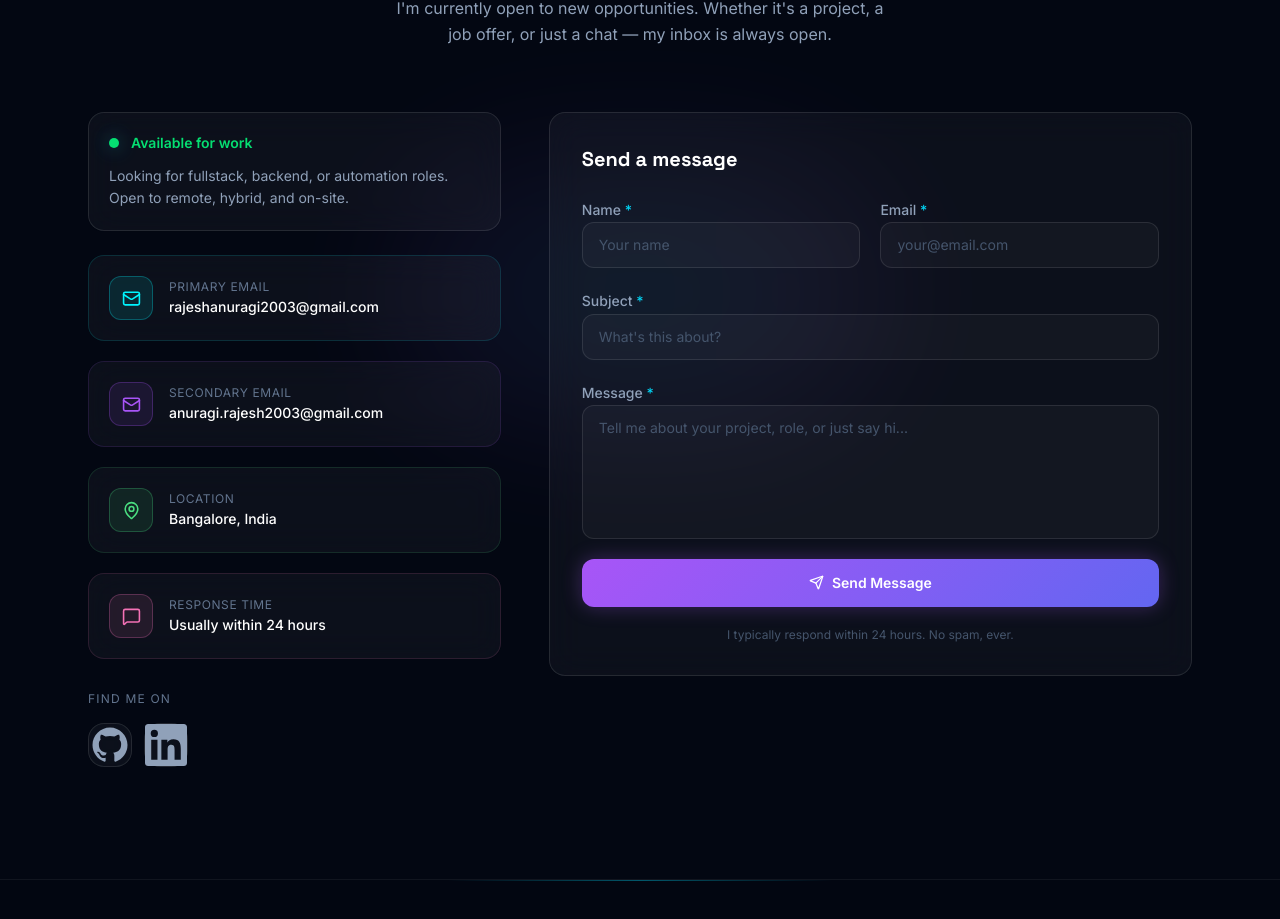
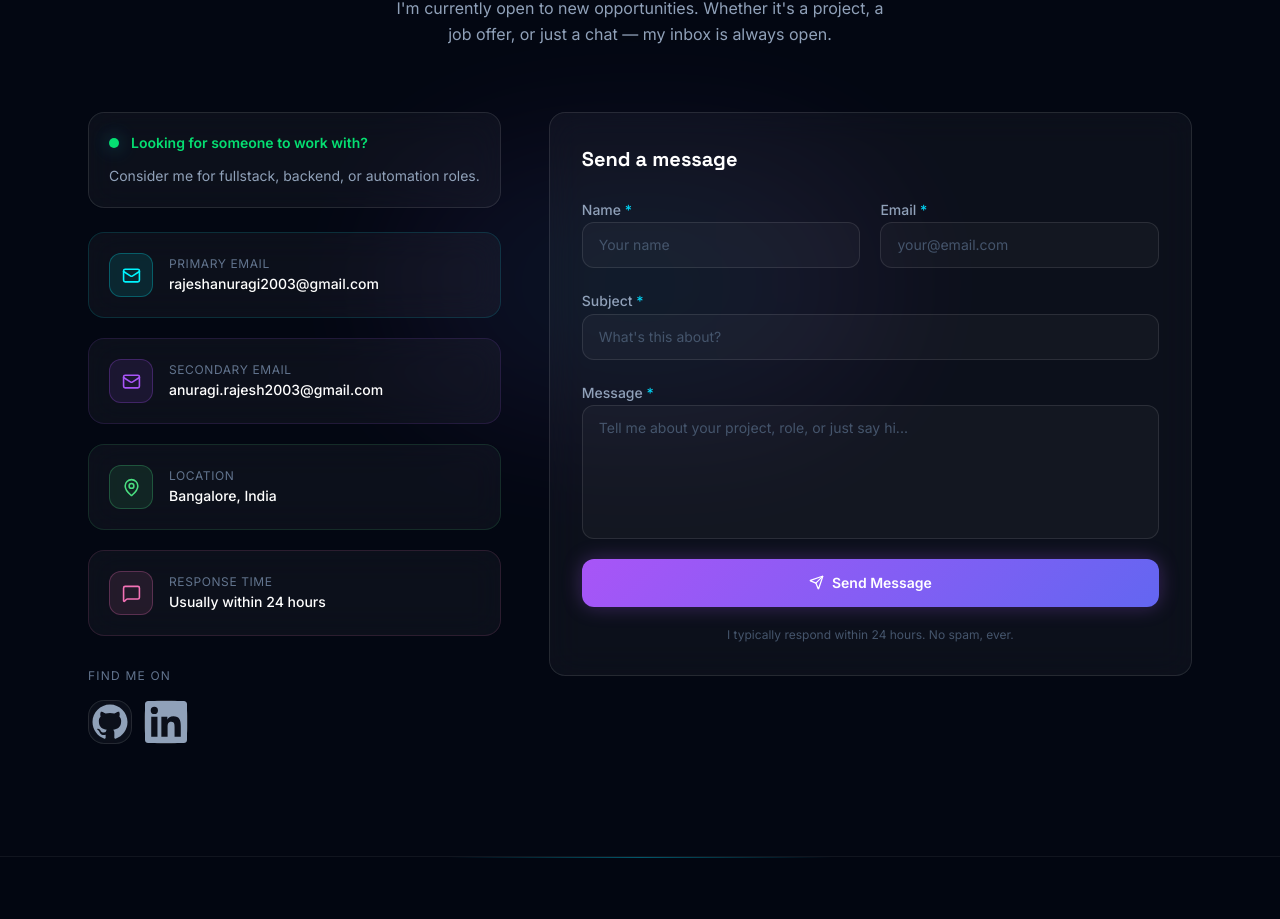
Before and after one commit to AnuragiRajesh/portfolio, a Next.js app: page / in a window 1280 px wide. Shown: the part 7558-8477 px from the top of the page. Built offline with nearby package versions, Linux system fonts and the light colour scheme.

Commit message:
changed text contact

```diff
--- a/src/components/sections/Contact.tsx
+++ b/src/components/sections/Contact.tsx
@@ -207,10 +207,10 @@ export default function Contact() {
             <div className="glass rounded-2xl p-5 border border-white/10 mb-6">
               <div className="flex items-center gap-3 mb-3">
                 <div className="w-2.5 h-2.5 rounded-full bg-green-400 pulse-glow" />
-                <span className="text-green-400 text-sm font-semibold">Available for work</span>
+                <span className="text-green-400 text-sm font-semibold">Looking for someone to work with?</span>
               </div>
               <p className="text-slate-400 text-sm leading-relaxed">
-                Looking for fullstack, backend, or automation roles. Open to remote, hybrid, and on-site.
+                Consider me for fullstack, backend, or automation roles.
               </p>
             </div>
 
```
